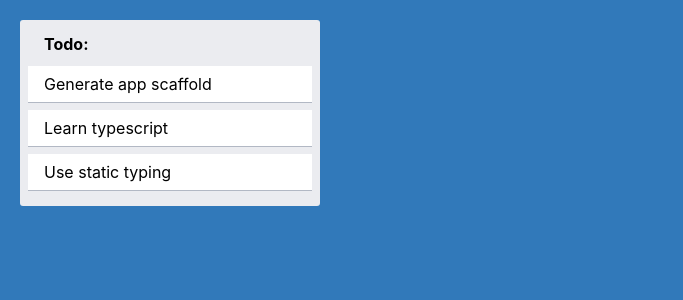
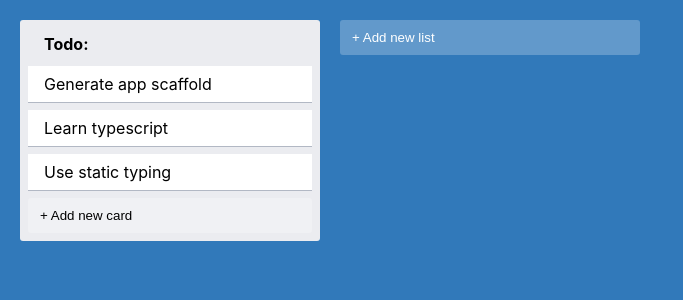
Before and after one commit to sale4319/trello-clone-fullstack, a React (Create React App) app: page / in a window 1280 px wide. Shown: the top 300 px of the page, without its empty margins (0-683 px from the left). Built offline with nearby package versions, Linux system fonts and the light colour scheme.

Commit message:
feat: created and renederd add new item component

```diff
--- /dev/null
+++ b/src/AddNewItem.tsx
@@ -0,0 +1,26 @@
+import { useState } from "react";
+import { AddItemButton } from "./styles";
+
+type AddNewItemProps = {
+  onAdd(text: string): void;
+  toggleButtonText: string;
+  dark?: boolean;
+};
+
+export const AddNewItem = ({
+  onAdd,
+  toggleButtonText,
+  dark,
+}: AddNewItemProps) => {
+  const [showForm, setShowForm] = useState<boolean>(false);
+
+  if (showForm) {
+    // render the form
+  }
+
+  return (
+    <AddItemButton dark={dark} onClick={() => setShowForm(true)}>
+      {toggleButtonText}
+    </AddItemButton>
+  );
+};
--- a/src/App.tsx
+++ b/src/App.tsx
@@ -1,3 +1,4 @@
+import { AddNewItem } from "./AddNewItem";
 import { Column } from "./Column";
 import { AppContainer } from "./styles";
 
@@ -5,6 +6,10 @@
   return (
     <AppContainer>
       <Column text="Todo:" />
+      <AddNewItem
+        toggleButtonText="+ Add new list"
+        onAdd={() => console.log("Item created")}
+      />
     </AppContainer>
   );
 }
--- a/src/Column.tsx
+++ b/src/Column.tsx
@@ -1,3 +1,4 @@
+import { AddNewItem } from "./AddNewItem";
 import { Card } from "./Card";
 import { ColumnContainer, ColumnTitle } from "./styles";
 
@@ -12,6 +13,11 @@
       <Card text="Generate app scaffold" />
       <Card text="Learn typescript" />
       <Card text="Use static typing" />
+      <AddNewItem
+        toggleButtonText="+ Add new card"
+        onAdd={() => console.log("Item created")}
+        dark
+      />
     </ColumnContainer>
   );
 };
--- a/src/styles.ts
+++ b/src/styles.ts
@@ -33,3 +33,23 @@
   max-width: 300px;
   box-shadow: #091e4240 0px 1px 0px 0px;
 `;
+
+type AddItemButtonProps = {
+  dark?: boolean;
+};
+
+export const AddItemButton = styled.button<AddItemButtonProps>`
+  background-color: #ffffff3d;
+  border-radius: 3px;
+  border: none;
+  color: ${(props) => (props.dark ? "#000" : "#fff")};
+  cursor: pointer;
+  max-width: 300px;
+  padding: 10px 12px;
+  text-align: left;
+  transition: background 85ms ease-in;
+  width: 100%;
+  &:hover {
+    background-color: #ffffff52;
+  }
+`;
```
